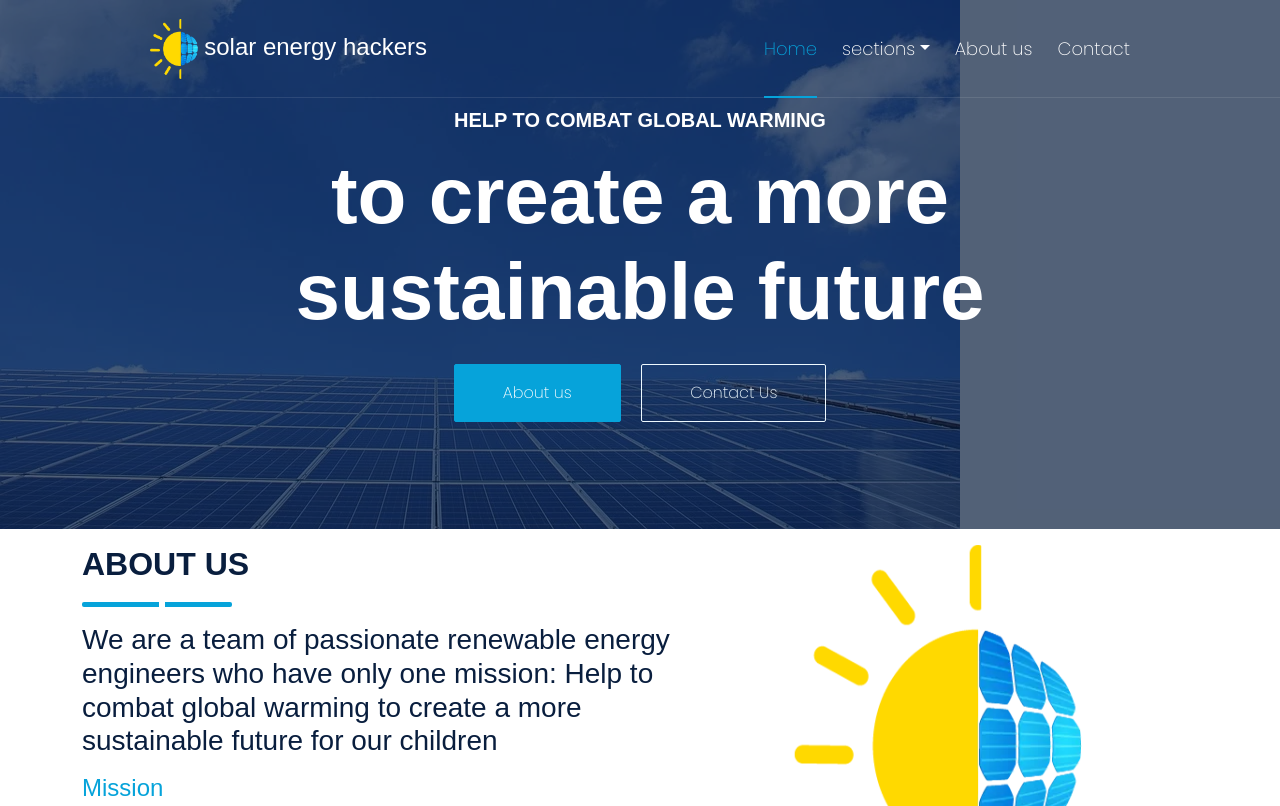
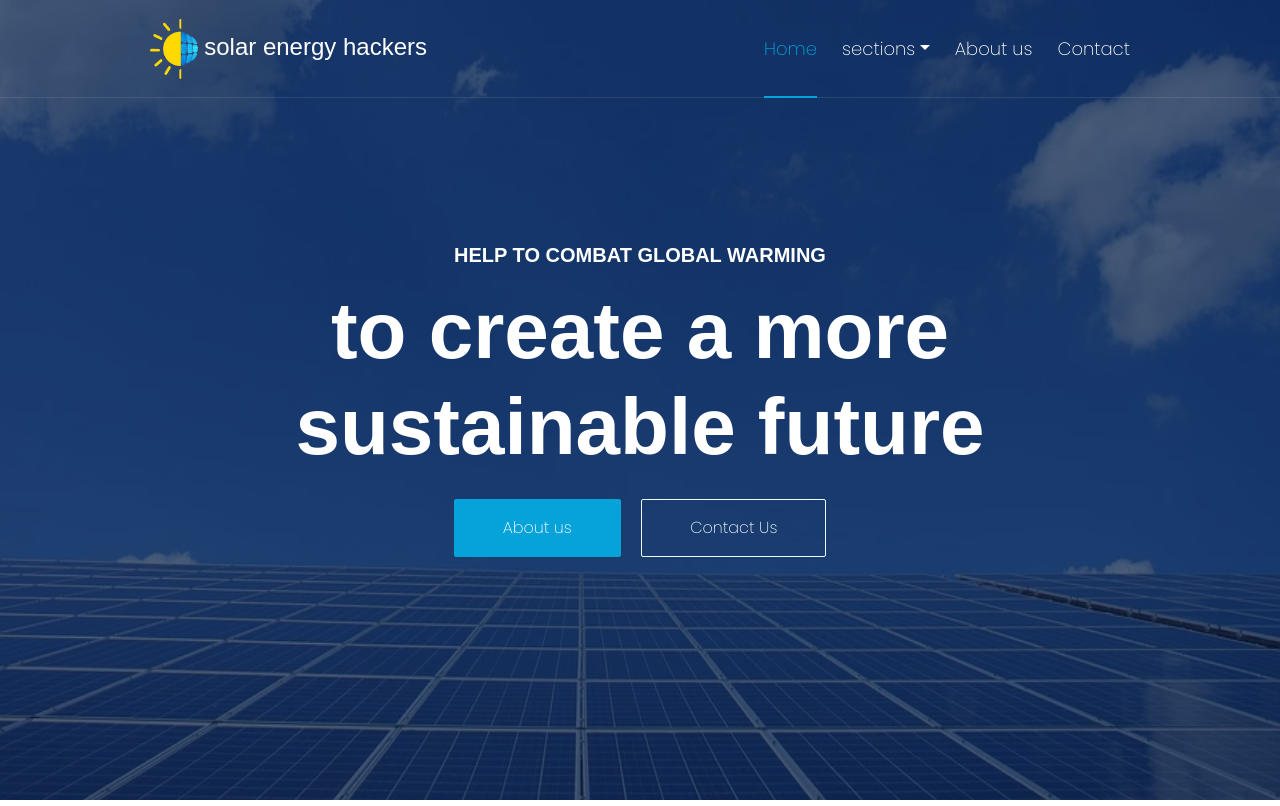
Before and after one commit to mohamed-hashemm/solar-energy-hackers, a plain HTML site: page index.html in a window 1280 px wide. Shown: the top 806 px of the page. Drawn offline with nearby package versions, Linux system fonts and the light colour scheme.

Commit message:
Update style.css

```diff
--- a/css/style.css
+++ b/css/style.css
@@ -16,6 +16,11 @@
 
 
 /* menu */
+.sa-cover {
+    height: 100vh;
+    min-width: 100% !important;
+}
+
 .dropdown-menu {
     border-radius: 5px;
     color: white;
```
